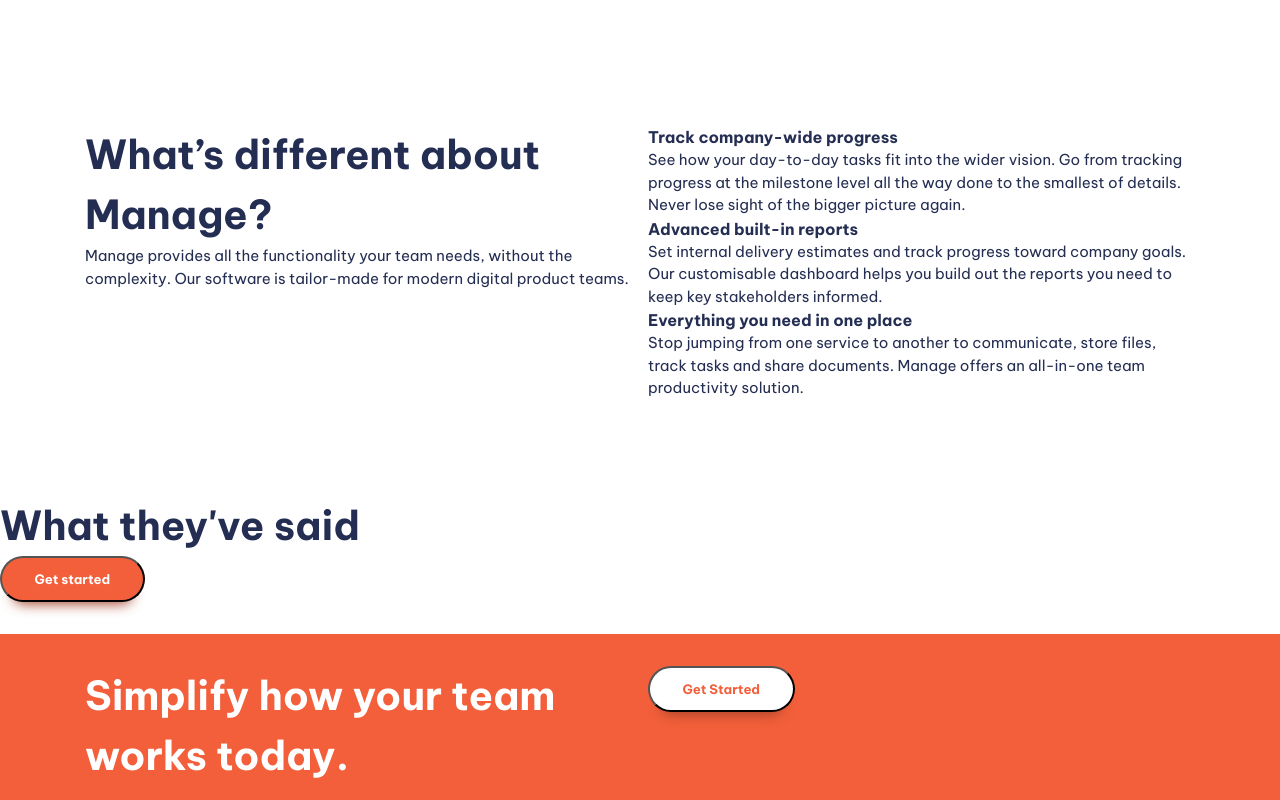
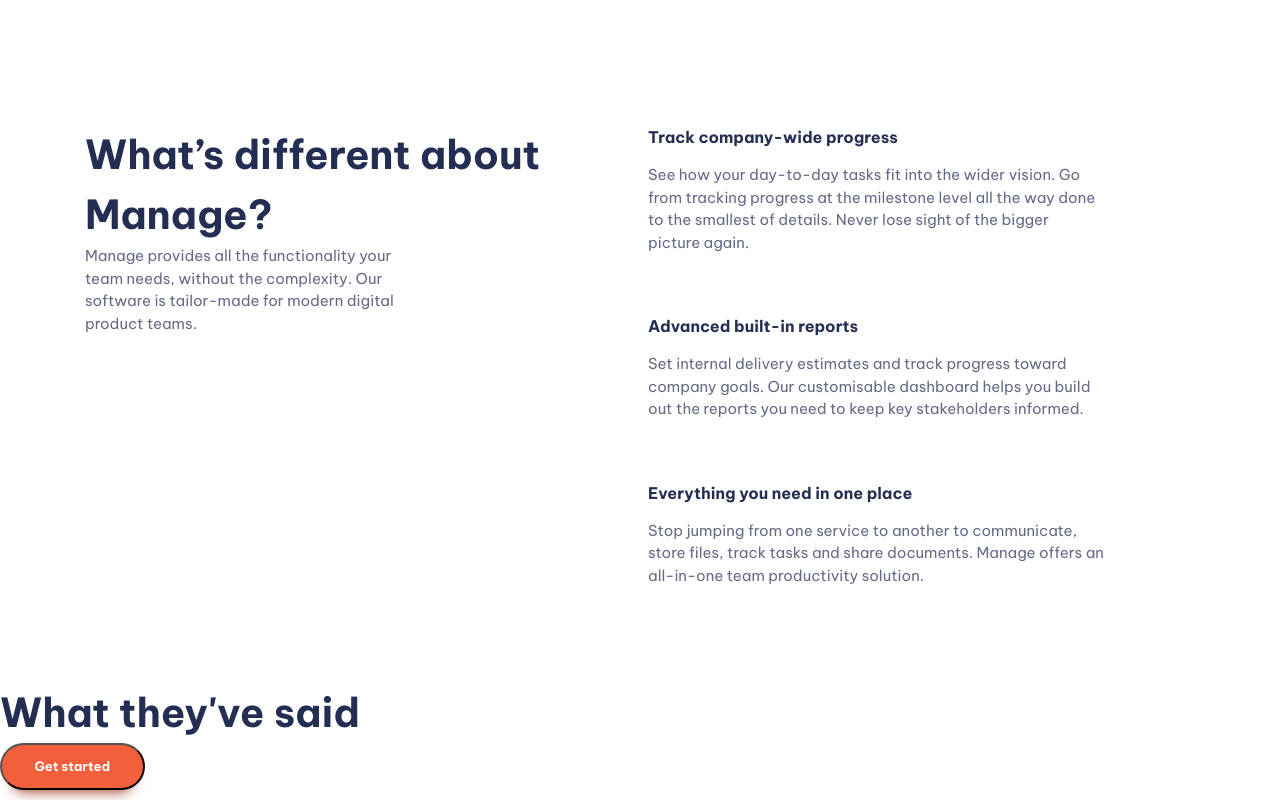
Before and after one commit to garold664/landing-page-1, a website built with Vite: page index.html in a window 1280 px wide. Shown: the part 640-1440 px from the top of the page. Built offline with nearby package versions, Linux system fonts and the light colour scheme.

Commit message:
fixed general indents and paragraphs styles

```diff
--- a/index.html
+++ b/index.html
@@ -57,7 +57,7 @@
       <section class="padding-block-900">
         <div class="container">
           <div class="even-columns">
-            <div>
+            <div class="flow">
               <h1 class="fs-primary-heading fw-bold">
                 Bring everyone together to build better products
               </h1>
@@ -86,33 +86,40 @@
               </p>
             </div>
             <div>
-              <ul class="numbered-items" role="list">
+              <ul class="numbered-items flow" role="list">
                 <li>
+                  <div class="flow" style="--flow-spacer: 1em">
                     <h3 class="fs-600 fw-bold">Track company-wide progress</h3>
-                  <p>
-                    See how your day-to-day tasks fit into the wider vision. Go
-                    from tracking progress at the milestone level all the way
-                    done to the smallest of details. Never lose sight of the
-                    bigger picture again.
+                    <p data-width="wide">
+                      See how your day-to-day tasks fit into the wider vision.
+                      Go from tracking progress at the milestone level all the
+                      way done to the smallest of details. Never lose sight of
+                      the bigger picture again.
                     </p>
+                  </div>
                 </li>
                 <li>
+                  <div class="flow" style="--flow-spacer: 1em">
                     <h3 class="fs-600 fw-bold">Advanced built-in reports</h3>
-                  <p>
+                    <p data-width="wide">
                       Set internal delivery estimates and track progress toward
                       company goals. Our customisable dashboard helps you build
-                    out the reports you need to keep key stakeholders informed.
+                      out the reports you need to keep key stakeholders
+                      informed.
                     </p>
+                  </div>
                 </li>
                 <li>
+                  <div class="flow" style="--flow-spacer: 1em">
                     <h3 class="fs-600 fw-bold">
                       Everything you need in one place
                     </h3>
-                  <p>
+                    <p data-width="wide">
                       Stop jumping from one service to another to communicate,
-                    store files, track tasks and share documents. Manage offers
-                    an all-in-one team productivity solution.
+                      store files, track tasks and share documents. Manage
+                      offers an all-in-one team productivity solution.
                     </p>
+                  </div>
                 </li>
               </ul>
             </div>
--- a/style.css
+++ b/style.css
@@ -119,46 +119,21 @@
   }
 }
 
-.container {
-  --max-width: 1110px;
-  --padding: 1rem;
-
-  width: min(var(--max-width), 100% - var(--padding) * 2);
-  margin-inline: auto;
-}
-
-.even-columns {
-  display: grid;
-  gap: 1rem;
-}
-
-.padding-block-400 {
-  padding-block: var(--size-400);
-}
-
-.padding-block-700 {
-  padding-block: var(--size-700);
-}
-
-.padding-block-900 {
-  padding-block: var(--size-900);
-}
-
-@media (min-width: 50em) {
-  /* 800px */
-
-  .even-columns {
-    grid-auto-flow: column;
-    grid-auto-columns: 1fr;
-  }
-}
-
 /* General styles */
 
 body {
   font-size: var(--fs-body);
   font-family: var(--ff-body);
   color: var(--clr-primary-400);
+}
+
+p:not([class]) {
+  opacity: 0.7;
+  max-width: 32ch;
+}
+
+p[data-width='wide'] {
+  max-width: 45ch;
 }
 
 .button {
@@ -280,6 +255,32 @@
 
 /* Utility classes */
 
+.container {
+  --max-width: 1110px;
+  --padding: 1rem;
+
+  width: min(var(--max-width), 100% - var(--padding) * 2);
+  margin-inline: auto;
+}
+
+:where(.flow :not(:first-child)) {
+  margin-top: var(--flow-spacer, 4em);
+}
+
+.even-columns {
+  display: grid;
+  gap: 1rem;
+}
+
+@media (min-width: 50em) {
+  /* 800px */
+
+  .even-columns {
+    grid-auto-flow: column;
+    grid-auto-columns: 1fr;
+  }
+}
+
 .visually-hidden {
   position: absolute;
   position: absolute !important;
@@ -356,6 +357,18 @@
   font-size: var(--fs-600);
 }
 
+.padding-block-400 {
+  padding-block: var(--size-400);
+}
+
+.padding-block-700 {
+  padding-block: var(--size-700);
+}
+
+.padding-block-900 {
+  padding-block: var(--size-900);
+}
+
 .display-sm-none {
   display: none;
 }
```
Lines whose indentation alone changed are shown as unchanged.
